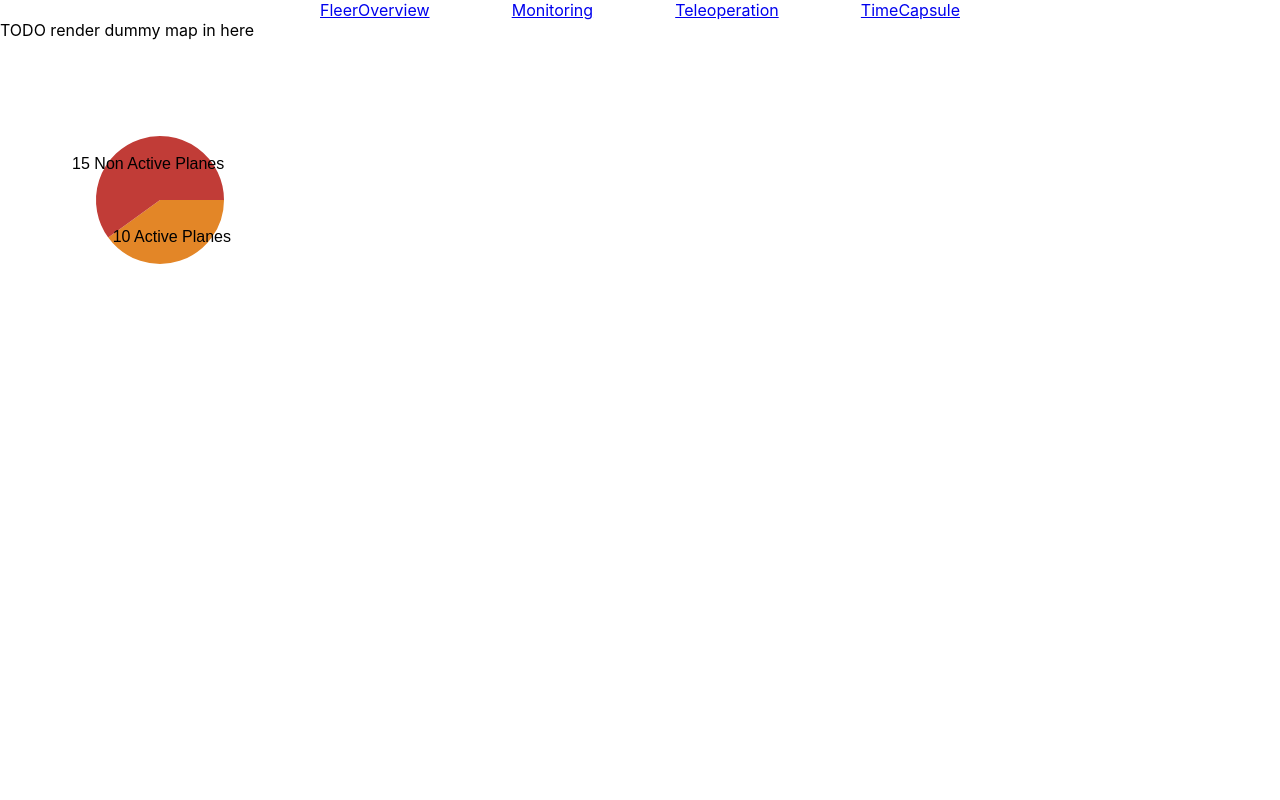
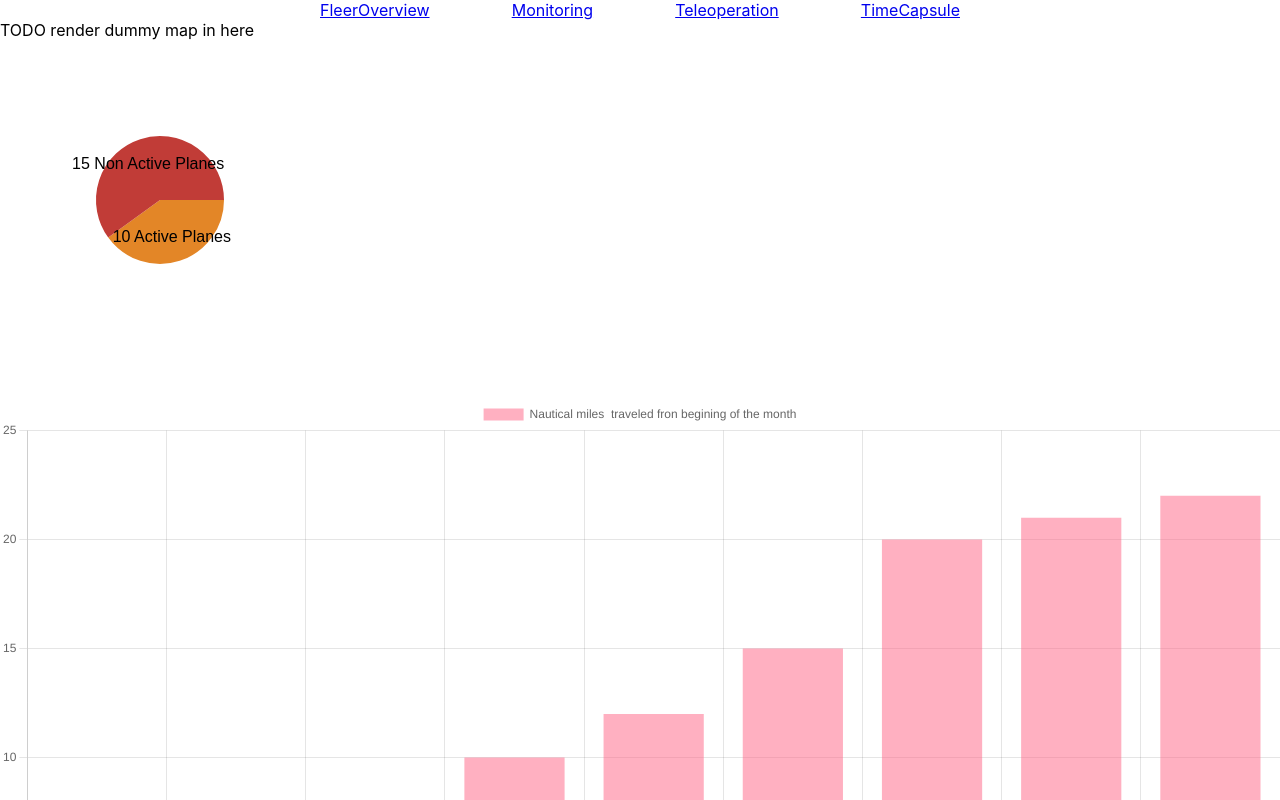
Before and after one commit to Tamir198/PATAM_2_PROJECT, a React (Create React App) app in the folder patamfront/: page /FleerOverview in a window 1280 px wide. Shown: the top 800 px of the page. Built offline with nearby package versions, Linux system fonts and the light colour scheme.

Commit message:
Adding bar graphs for fleet overview

```diff
--- a/patamfront/package.json
+++ b/patamfront/package.json
@@ -6,7 +6,10 @@
     "@testing-library/jest-dom": "^5.16.4",
     "@testing-library/react": "^13.1.1",
     "@testing-library/user-event": "^13.5.0",
+    "chart.js": "^3.8.0",
+    "faker": "^6.6.6",
     "react": "^18.0.0",
+    "react-chartjs-2": "^4.2.0",
     "react-dom": "^18.0.0",
     "react-minimal-pie-chart": "^8.3.0",
     "react-router-dom": "^6.3.0",
--- /dev/null
+++ b/patamfront/src/DB/db.js
@@ -0,0 +1,54 @@
+export const getMilesTraveledData = () => {
+   //This is what will show on the graph
+   const planesDistanceData = [
+    { name: 'Plane 1', yAxis: 2 },
+    { name: 'Plane 2', yAxis: 4 },
+    { name: 'Plane 3', yAxis: 6 },
+    { name: 'Plane 4', yAxis: 10 },
+    { name: 'Plane 5', yAxis: 12 },
+    { name: 'Plane 6', yAxis: 15 },
+    { name: 'Plane 8', yAxis: 20 },
+    { name: 'Plane 9', yAxis: 21 },
+    { name: 'Plane 10', yAxis: 22 },
+  ]
+
+  const milesTraveledData = {
+    labels: planesDistanceData.map((label) => label.name),
+    datasets: [
+      {
+        label: 'Nautical miles  traveled fron begining of the month',
+        data: planesDistanceData.map((planesData) => planesData.yAxis),
+        backgroundColor: 'rgba( 255, 99, 132, 0.5)'
+      }
+
+    ],
+  };
+
+  return milesTraveledData;
+}
+
+export const getAverageYearlyDistance = () => {
+  //This is what will show on the graph
+  const planesDistanceData = [
+   { name: 'January', yAxis: 2 },
+   { name: 'February', yAxis: 4 },
+   { name: 'March', yAxis: 6 },
+   { name: 'April', yAxis: 4 },
+   { name: 'May', yAxis: 4 },
+   { name: 'June', yAxis: 4 }
+ ]
+
+ const milesTraveledData = {
+   labels: planesDistanceData.map((label) => label.name),
+   datasets: [
+     {
+       label: `Average Fleet Distance for this month`,
+       data: planesDistanceData.map((planesData) => planesData.yAxis),
+       backgroundColor: 'rgba( 227, 134, 39, 0.5)'
+     }
+
+   ],
+ };
+
+ return milesTraveledData;
+}
--- /dev/null
+++ b/patamfront/src/componenets/BarChart/barChart.js
@@ -0,0 +1,39 @@
+import React from 'react';
+import { Bar } from 'react-chartjs-2';
+import {
+  Chart as ChartJS,
+  CategoryScale,
+  LinearScale,
+  BarElement,
+  Title,
+  Tooltip,
+  Legend,
+} from 'chart.js';
+
+
+ChartJS.register(
+  CategoryScale,
+  LinearScale,
+  BarElement,
+  Title,
+  Tooltip,
+  Legend
+);
+
+const defaultOptions = {
+  responsive: true,
+  plugins: {
+    legend: {
+      position: 'top'
+    },
+    title: {
+      display: true,
+      text: '',
+    },
+  },
+};
+
+
+export function BarChart({graphData}) {
+  return <Bar options={defaultOptions} data={graphData} />
+}
--- a/patamfront/src/pages/FleerOverview.js
+++ b/patamfront/src/pages/FleerOverview.js
@@ -1,13 +1,22 @@
 import './FleetOverview.css'
 import React from 'react'
 
-import PieGraph from '../componenets/Graphs/PieGraph'
+import { getMilesTraveledData, getAverageYearlyDistance } from '../DB/db';
+
+import PieGraph from '../componenets/Graphs/PieGraph';
+import { BarChart } from '../componenets/BarChart/barChart';
+
+
+
 const FleerOverview = () => {
+
   return (
     <>
       <div>TODO render dummy map in here</div>
-      <PieGraph></PieGraph>
-
+      <PieGraph />
+      <BarChart graphData={getMilesTraveledData()} />
+      <BarChart graphData={getAverageYearlyDistance()} />
+      <button>Refresh Data</button>
     </>
   )
 }
```
Also changed, not shown: patamfront/src/componenets/BarChart/barChart.css (added), 1 other file (tests, documents, lock files or other folders).
